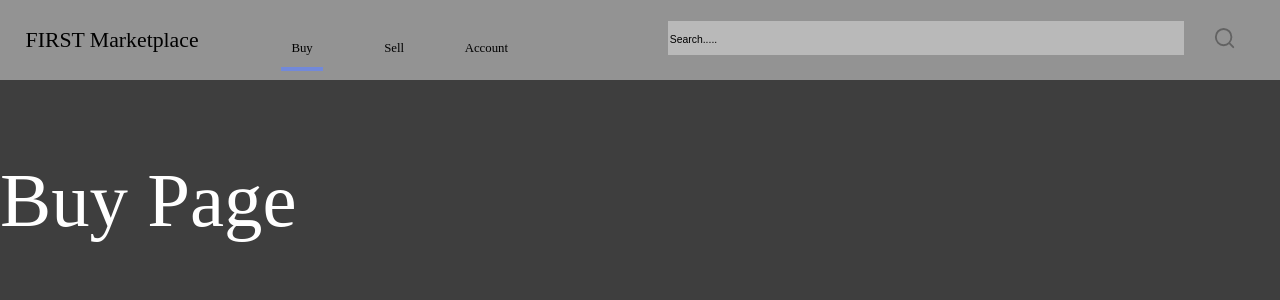
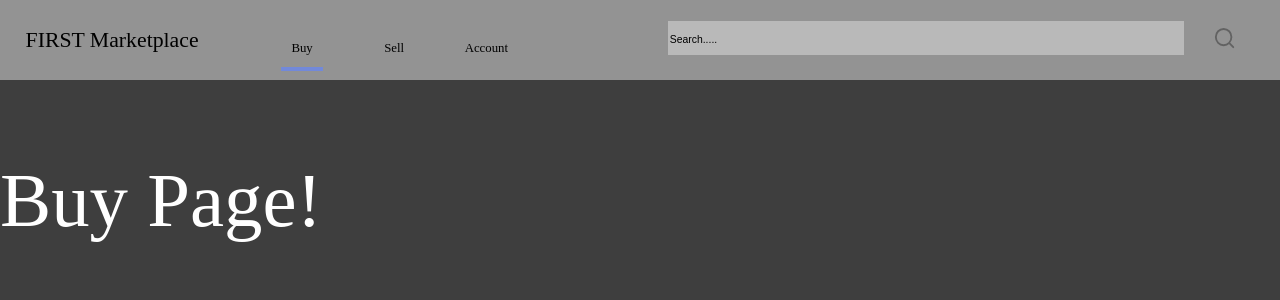
Before and after one commit to dgorbatov/first-marketplace, a React (Create React App) app: page /ms/buy in a window 1280 px wide. Shown: the top 300 px of the page. Built offline with nearby package versions, Linux system fonts and the light colour scheme; no server answers; a web font is replaced by a local one.

Commit message:
privacy policty

```diff
--- a/src/logedout/logedout.js
+++ b/src/logedout/logedout.js
@@ -23,6 +23,10 @@ function Logedout() {
           <Info />
         </Route>
 
+        <Route path="/ss/privacypolicy" exact>
+          <p>Hello My Name is Jeff</p>
+        </Route>
+
         {window.location.href.includes("ss") && <Route path="*" exact>
           <Redirect to="/error/404" />
         </Route>}
--- a/src/main/main.js
+++ b/src/main/main.js
@@ -11,7 +11,7 @@ function Main() {
       <Navbar />
       <Switch>
         <Route path="/ms/buy" exact>
-          <p>Buy Page</p>
+          <p>Buy Page!</p>
         </Route>
 
         <Route path="/ms/sell/">
@@ -20,6 +20,7 @@ function Main() {
 
         <Route path="/ms/account" exact>
           <Account />
+
         </Route>
 
         <Route path="*" exact>
```
Also changed, not shown: src/logedout/privacy/privacy.js (added, +9 -0 lines), src/logedout/privacy/privacy.css (added).
